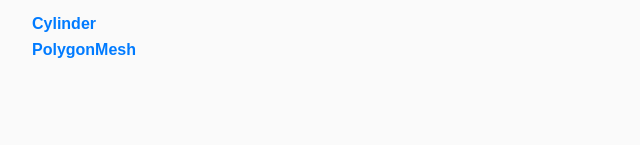
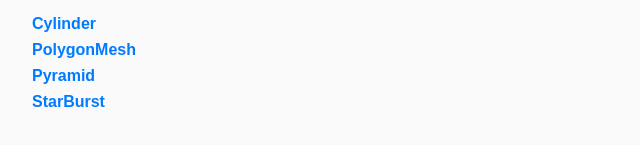
Before and after one commit to welsmore54/CISC-0681, a website: page index.html in a window 1280 px wide. Shown: the part 125-270 px from the top of the page, without its empty margins (0-640 px from the left). Drawn offline with Linux system fonts and the light colour scheme.

Commit message:
Update index.html

```diff
--- a/index.html
+++ b/index.html
@@ -37,6 +37,8 @@
   <ul>
     <li><a href="Cylinder/">Cylinder</a></li>
     <li><a href="PolygonMesh/">PolygonMesh</a></li>
+    <li><a href="Pyramid/">Pyramid</a></li>
+    <li><a href="PStarBurst/">StarBurst</a></li>
   </ul>
 </body>
 </html>
```
